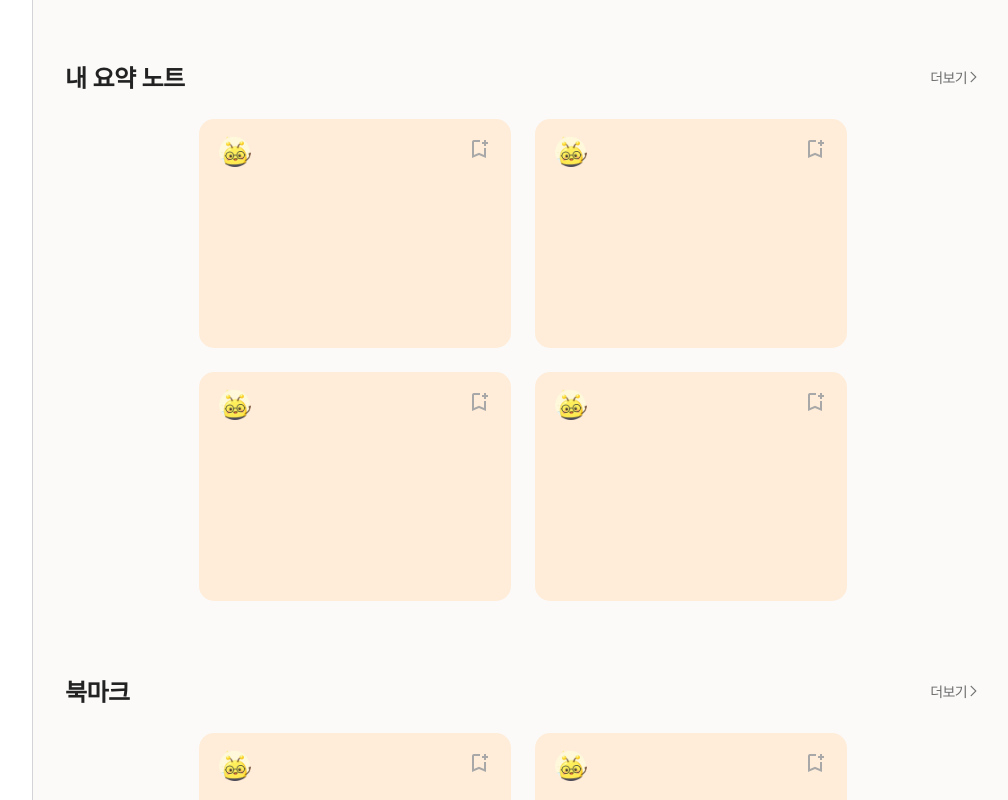
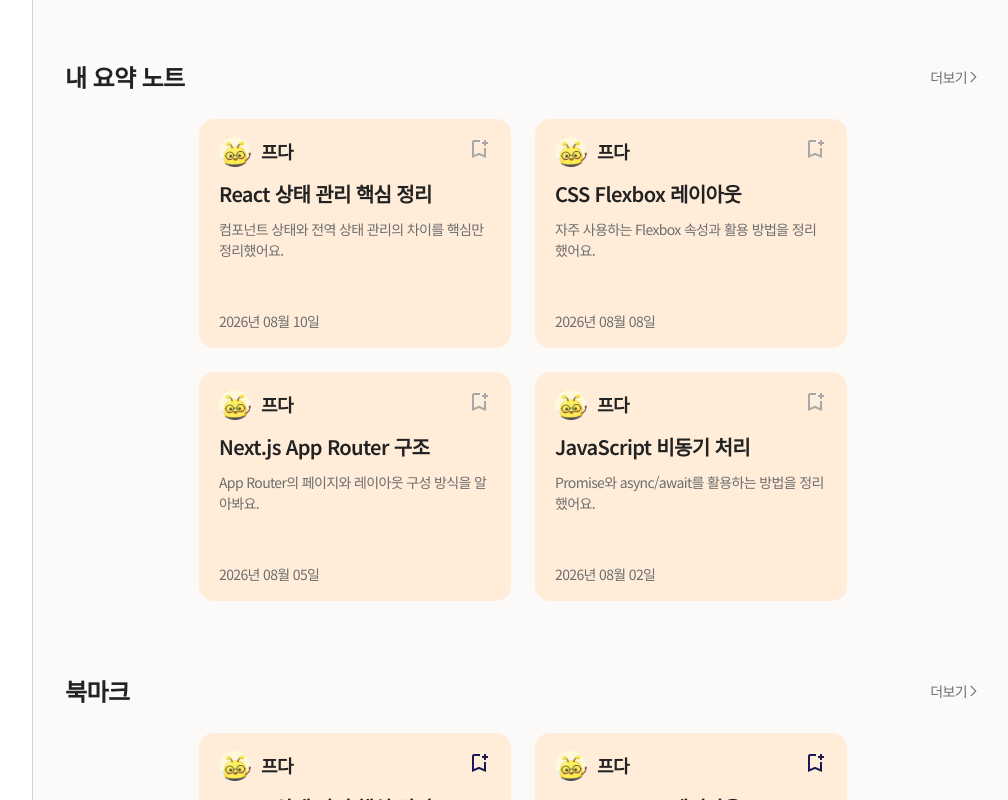
Before and after one commit to JEJU-Ratus/est_fe13_final_project, a Next.js app: page /Mypage in a window 1280 px wide. Shown: the part 800-1600 px from the top of the page, without its empty margins (267-1275 px from the left). Built offline with nearby package versions, Linux system fonts and the light colour scheme.

Commit message:
feat: 내요약노트,리스트 북마크 컴포넌트 props전달 연결

```diff
--- a/src/app/(site)/Mypage/page.js
+++ b/src/app/(site)/Mypage/page.js
@@ -3,10 +3,42 @@
 import { useState } from "react";
 import Image from "next/image";
 import Link from "next/link";
+import NoteItem from "@/components/NoteItem";
 import SummaryItemCard from "@/components/SummaryItemCard";
 import styles from "./page.module.scss";
 
-const summaryCards = Array.from({ length: 4 });
+const summaryCards = [
+  {
+    summaryId: "summary-1",
+    nickname: "프다",
+    title: "React 상태 관리 핵심 정리",
+    excerpt: "컴포넌트 상태와 전역 상태 관리의 차이를 핵심만 정리했어요.",
+    createdAt: "2026-08-10",
+  },
+  {
+    summaryId: "summary-2",
+    nickname: "프다",
+    title: "CSS Flexbox 레이아웃",
+    excerpt: "자주 사용하는 Flexbox 속성과 활용 방법을 정리했어요.",
+    createdAt: "2026-08-08",
+  },
+  {
+    summaryId: "summary-3",
+    nickname: "프다",
+    title: "Next.js App Router 구조",
+    excerpt: "App Router의 페이지와 레이아웃 구성 방식을 알아봐요.",
+    createdAt: "2026-08-05",
+  },
+  {
+    summaryId: "summary-4",
+    nickname: "프다",
+    title: "JavaScript 비동기 처리",
+    excerpt: "Promise와 async/await를 활용하는 방법을 정리했어요.",
+    createdAt: "2026-08-02",
+  },
+];
+
+const learningNotes = [];
 
 export default function Mypage() {
   const [isEditingProfile, setIsEditingProfile] = useState(false);
@@ -88,7 +120,11 @@ export default function Mypage() {
               <span className={styles["table-topic"]}>주제</span>
               <span>작성일</span>
             </div>
-            <p className={styles["empty-message"]}>현재 리스트가 없습니다.</p>
+            {learningNotes.length === 0 ? (
+              <p className={styles["empty-message"]}>현재 리스트가 없습니다.</p>
+            ) : (
+              learningNotes.map((note) => <NoteItem key={note.noteId} {...note} />)
+            )}
           </div>
         </section>
 
@@ -104,8 +140,8 @@ export default function Mypage() {
           </div>
 
           <div className={styles["summary-list"]}>
-            {summaryCards.map((_, index) => (
-              <SummaryItemCard key={`my-summary-${index}`} />
+            {summaryCards.map((summary) => (
+              <SummaryItemCard key={summary.summaryId} {...summary} />
             ))}
           </div>
         </section>
@@ -122,8 +158,8 @@ export default function Mypage() {
           </div>
 
           <div className={styles["summary-list"]}>
-            {summaryCards.map((_, index) => (
-              <SummaryItemCard key={`bookmark-${index}`} />
+            {summaryCards.map((summary) => (
+              <SummaryItemCard key={`bookmark-${summary.summaryId}`} {...summary} initialIsBookmarked />
             ))}
           </div>
         </section>
```
